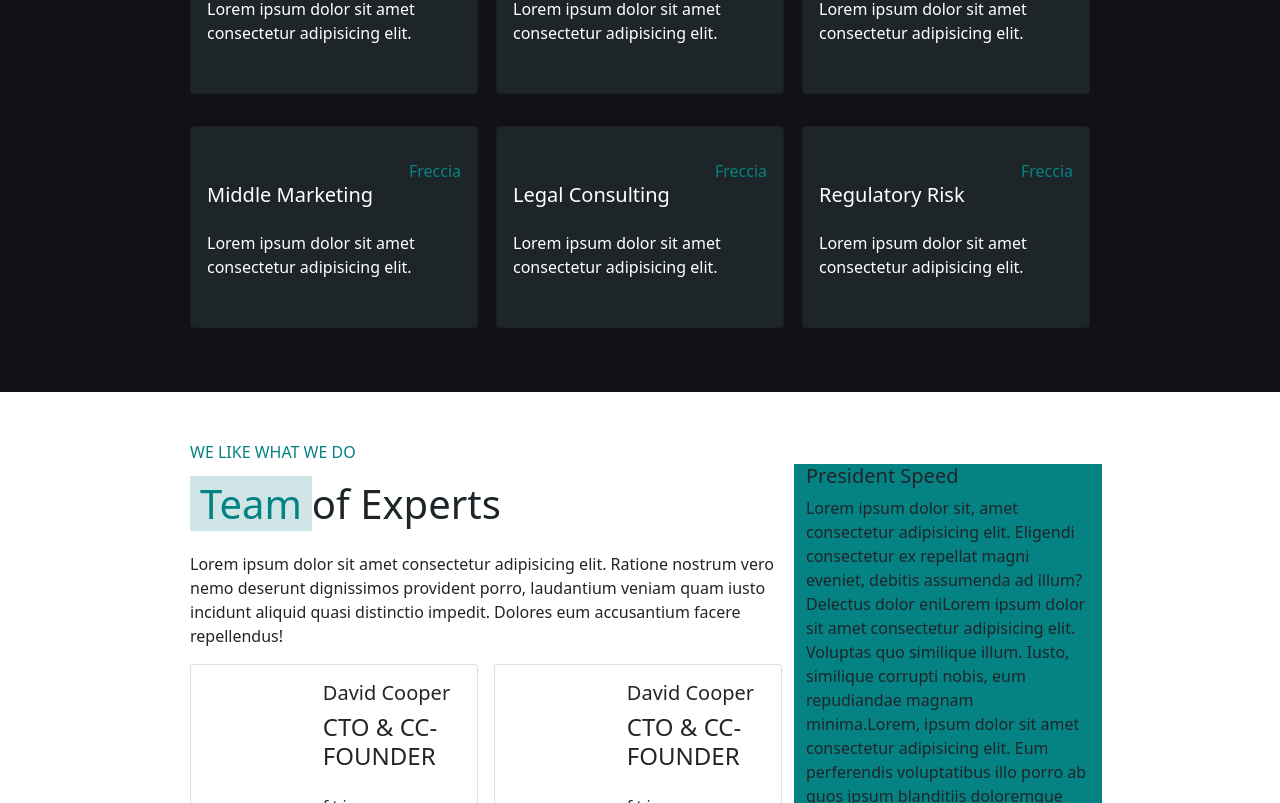
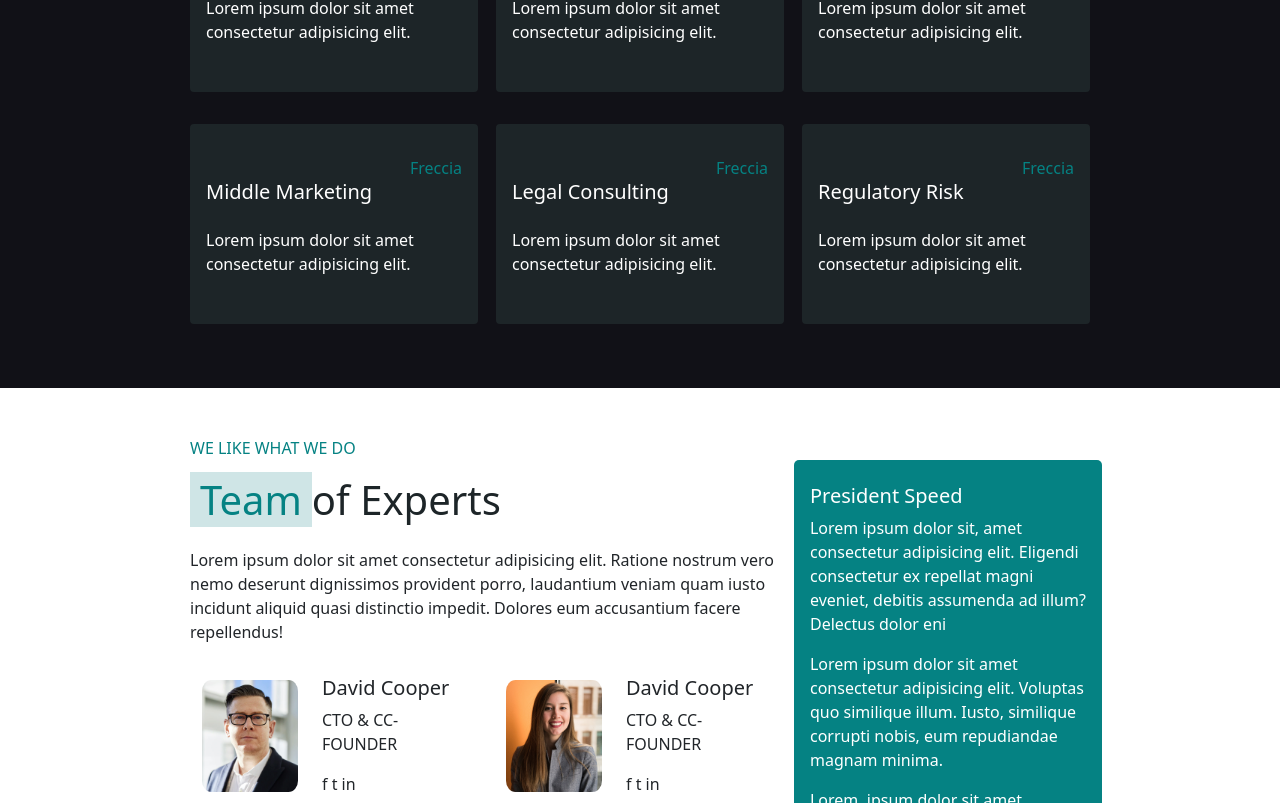
Before and after one commit to yanitejeda/proj-html-vuejs, a Vue app: page / in a window 1280 px wide. Shown: the part 1997-2800 px from the top of the page. Built offline with nearby package versions, Linux system fonts and the light colour scheme.

Commit message:
impostato nuova sezione del main

```diff
--- /dev/null
+++ b/src/components/main/MainNews.vue
@@ -0,0 +1,78 @@
+<template>
+  <div>
+    <div>
+      <div class="Box-container py-5">
+        <div class="text-g pb-3">OUR EDITORIAL CONTENT</div>
+        <h1 class="pb-5">
+          <span>Latest</span><span class="pad-5 text-g">News</span>
+        </h1>
+        <div>
+          <div class="row">
+            <div class="col-8">
+              <p>Lorem ipsum dolor, sit ametvelit sint qui quas</p>
+            </div>
+            <div class="col-4 d-flex justify-content-end align-items-start">
+              <button class="btn btn-green">SEE ALL</button>
+            </div>
+          </div>
+        </div>
+
+        <div class="d-flex flex-wrap justify-content-between">
+          <div
+            class="card my-3 py-3"
+            style="width: 18rem"
+            v-for="(item, i) in cardItem"
+            :key="i"
+          >
+            <!-- card box -->
+            <div class="card-body">
+              <div class="box-text-img color-lightW">
+                <div class="news-img text-g">
+                  <img :src="require(`@/assets/${item.img}`)" alt="" />
+                </div>
+                <h4 class="text-off-hover">{{ item.textfront }}</h4>
+                <div class="text-center hover-text">
+                  <div class="py-4">{{ item.user }} {{ item.time }}</div>
+                  <h3 class="py-3">{{ item.textfront }}</h3>
+                  <h6>{{ item.description }}</h6>
+                </div>
+              </div>
+            </div>
+          </div>
+        </div>
+      </div>
+    </div>
+  </div>
+</template>
+<script>
+export default {
+  name: "MainNews",
+  data() {
+    return {
+      cardItem: [
+        {
+          img: "news-1.jpg",
+          textfront: "loremjjnjnjnjnjn",
+          user: "icona1",
+          time: "icona2",
+          description: "bbbjbj",
+        },
+        {
+          img: "news-2.jpg",
+          textfront: "loremjjnjnjnjnjn",
+          user: "icona1",
+          time: "icona2",
+          description: "bbbjbj",
+        },
+        {
+          img: "news-3.jpg",
+          textfront: "loremjjnjnjnjnjn",
+          user: "icona1",
+          time: "icona2",
+          description: "bbbjbj",
+        },
+      ],
+    };
+  },
+};
+</script>
--- /dev/null
+++ b/src/components/main/MainSendMessage.vue
@@ -0,0 +1,66 @@
+<template>
+  <div>
+    <div class="Box-container py-5">
+      <div>
+        <div class="row">
+          <div class="col-8">
+            <div class="text-g pb-3">SEND A MESSAGE</div>
+            <h1 class="pb-5">
+              <span>Get in</span><span class="pad-5 text-g">Touch</span>
+            </h1>
+            <p>Lorem ipsum dolor, sit ametvelit sint qui quas</p>
+
+            <div>
+              <div class="inpt-box my-3">
+                <input
+                  class="b-none form-control py-3 my-2 w-half bord-10 bg-grey"
+                  type="text"
+                  placeholder="Name"
+                />
+                <input
+                  class="b-none form-control py-3 my-2 w-half bord-10 bg-grey"
+                  type="email"
+                  placeholder="Email"
+                />
+                <input
+                  class="b-none form-control py-3 my-2 w-half bord-10 bg-grey"
+                  type="number"
+                  placeholder="Phone"
+                />
+
+                <select class="bg-grey b-none py-3 my-2 w-half  form-control w-half">
+                  <option selected>more info ↷ </option>
+                  <option value="1">One</option>
+                  <option value="2">Two</option>
+                  <option value="3">Three</option>
+                </select>
+
+                <input class="bg-grey b-none w_full" type="text" placeholder="message" style="height: 150px" />
+
+              </div>
+
+              <button class="btn my-2 my-3 btn-green">SEND</button>
+            </div>
+          </div>
+
+          <div class="col-4 align-items-start">
+              <h5>Example inc.</h5>
+              <p>Lorem ipsum dolor sit amet consectetur adipisicing elit. </p>
+              <p>Lorem ipsum dolor sit, amet consectetur adipisicing.</p>
+            <div class="py-2">icon +(305) 1234-5679</div>
+            <div class="py-2">icon hello@example.com</div>
+            <div class="py-2">icon Main Avenue, 987</div>
+            <button class="btn btn-green-tex my-1">SEE ALL</button>
+
+          </div>
+
+        </div>
+      </div>
+    </div>
+  </div>
+</template>
+<script>
+export default {
+  name: "MainSendMessage",
+};
+</script>
--- a/src/components/main/MainService.vue
+++ b/src/components/main/MainService.vue
@@ -13,7 +13,7 @@
               placeat nam nostrum, reprehenderit doloremque fugiat obcaecati.
             </p>
           </div>
-          <div class="col-4 d-flex justify-content-right align-items-start">
+          <div class="col-4 d-flex justify-content-end align-items-start">
             <button class="btn btn-green">SEE ALL</button>
           </div>
         </div>
--- a/src/components/main/MainTeam.vue
+++ b/src/components/main/MainTeam.vue
@@ -21,17 +21,18 @@
             <div class="d-flex flex-wrap justify-content-between">
 
                 <!-- card section -->
-                <div class="card" style="width: 18rem " v-for="(item, i) in cardItem " :key="i">
-                    <div class="card-body d-flex row" >
+                <div class="card my-3 " style="width: 18rem " v-for="(item, i) in cardItem " :key="i">
+                    <div class="card-body m-0 p-0 align-items-center d-flex row" >
                     <div class="col-5">
                         <div class="img-card">
-                        <!-- <img :src="require('@/assets/' + item.img)" alt="" /> -->
+                        <img :src="require(`@/assets/${item.img}`)" alt="" />
+
                         </div>
                     </div>
                     <div class="col-7">
                         <h5 class="card-title">{{item.tittle}}</h5>
-                        <h4>{{item.position}}</h4>
-                        <p class="card-text py-3">{{item.social1}} {{item.social2}} {{item.social3}}</p>
+                        <p>{{item.position}}</p>
+                        <p class="card-text">{{item.social1}} {{item.social2}} {{item.social3}}</p>
                     </div>
                     </div>
                 </div>
@@ -39,15 +40,15 @@
            </div>
 
           <!-- part right -->
-            <div class="col-4 back-green">
-                <h5>President Speed</h5>
-                <p>
-                    <span>Lorem ipsum dolor sit, amet consectetur adipisicing elit. Eligendi consectetur ex repellat magni eveniet, debitis assumenda ad illum? Delectus dolor eni</span>
-                    <span>Lorem ipsum dolor sit amet consectetur adipisicing elit. Voluptas quo similique illum. Iusto, similique corrupti nobis, eum repudiandae magnam minima.</span>
-                    <span>Lorem, ipsum dolor sit amet consectetur adipisicing elit. Eum perferendis voluptatibus illo porro ab quos ipsum blanditiis doloremque fugiat consequuntur rem in par</span>
+            <div class="col-4 color-lightW px-3 bord-10 back-green">
+                <h5 class="pt-4">President Speed</h5>
+                <div>
+                    <p class="pb-3 mb-0">Lorem ipsum dolor sit, amet consectetur adipisicing elit. Eligendi consectetur ex repellat magni eveniet, debitis assumenda ad illum? Delectus dolor eni</p>
+                    <p class="pb-3 mb-0">Lorem ipsum dolor sit amet consectetur adipisicing elit. Voluptas quo similique illum. Iusto, similique corrupti nobis, eum repudiandae magnam minima.</p>
+                    <p class="pb-3 mb-0">Lorem, ipsum dolor sit amet consectetur adipisicing elit. Eum perferendis voluptatibus illo porro ab quos ipsum blanditiis doloremque fugiat consequuntur rem in par</p>
 
-                </p>
-                <h6>T.Johnson</h6>
+                </div>
+                <h6 class="pb-3">T.Johnson</h6>
 
             </div>
        </div>
@@ -60,28 +61,28 @@ export default {
       return{
           cardItem :[
               {
-                  img:"team-1.gpg",
+                  img:"team-1.jpg",
                   tittle:"David Cooper",
                   position: "CTO & CC-FOUNDER",
                   social1: "f",
                   social2:"t",
                   social3:"in",
               }, {
-                  img:"team-2.gpg",
+                  img:"team-2.jpg",
                   tittle:"David Cooper",
                   position: "CTO & CC-FOUNDER",
                   social1: "f",
                   social2:"t",
                   social3:"in",
               }, {
-                  img:"team-3.gpg",
+                  img:"team-3.jpg",
                   tittle:"David Cooper",
                   position: "CTO & CC-FOUNDER",
                   social1: "f",
                   social2:"t",
                   social3:"in",
               }, {
-                  img:"team-4.gpg",
+                  img:"team-4.jpg",
                   tittle:"David Cooper",
                   position: "CTO & CC-FOUNDER",
                   social1: "f",
--- a/src/styles/header.scss
+++ b/src/styles/header.scss
@@ -10,11 +10,30 @@
     background-image: url(./assets/bg-2.jpg);
     background-size: cover;
     height: 50vw;
+    position: relative;
 }
+/*
+.bg-img::before{
+    content: "";
+    background-color: rgba(0, 0, 0, 0.5);
+    position: absolute;
+    top: 0;
+    left: 0;
+    right: 0;
+    bottom: 0;
+} */
+
 
 .btn-green{
     background-color: $btn-dark;
     color: $TextW;
+    padding-inline: 20px;
+}
+
+.btn-green-tex{
+    border: 1px solid $btn-dark;
+    color: $btn-dark;
+    padding-inline: 20px;
 }
 
 .btn-light{
@@ -22,6 +41,7 @@
     background:none;
     border: 1px solid  $btn-dark;
     color: $TextW;
+    padding-inline: 20px;
 
     &:hover{
 
--- a/src/styles/main.scss
+++ b/src/styles/main.scss
@@ -1,5 +1,18 @@
-.h1-tittle-d{
-color: $dark-text;
+.bord-10{
+    border-radius: 5px;
+    overflow: hidden;
+}
+
+.w_full{ width: 100%;}
+.h1-tittle-d{color: $dark-text;}
+.card{border: none;}
+.b-none{border: none;}
+.bg-grey{background-color: $ColorG;}
+.w-half{width: 49%;}
+.inpt-box{
+    display: flex;
+    flex-wrap: wrap;
+    justify-content: space-between;
 }
 
 .text-g{color: $green-text;}
@@ -21,7 +34,68 @@ color: $dark-text;
     }
 }
 
-.img-card{
+.box-text-img{
+
+    .text-off-hover{
+        opacity: 1;
+    }
+    &:hover{
+        .text-off-hover{
+            opacity: 0;
+        }
+    }
+
+    &:hover{
+        .hover-text{
+            opacity: 1;
+             background-color:  rgba(0, 0, 0, 0.411);
+
+        }
+    }
+
+    position: relative;
+    border-radius: 30px;
+    overflow: hidden;
+    //testo della card nascosto
+    .hover-text{
+        opacity: 0;
+        position: absolute;
+        top: 0;
+        bottom: 0;
+        left: 0;
+        right: 0;
+    }
+
+    h4 {
+        position: absolute;
+    bottom: 30px;
+    text-align: center;
+    left: 0;
+    right: 0;
+    }
+
+
+
+}
+
+.news-img{
+    position: relative;
+
+
+    &::before{
+    content: "";
+    background-color: rgba(0, 0, 0, 0.308);
+    position: absolute;
+    top: 0;
+    left: 0;
+    right: 0;
+    bottom: 0;
+
+    }
+}
+
+.news-img, .img-card{
+
     border-radius: 10%;
     overflow: hidden;
     img{
@@ -29,6 +103,8 @@ color: $dark-text;
         object-fit: cover;
     }
 }
+
+
 
 ul{
     list-style:none
--- a/src/styles/variables.scss
+++ b/src/styles/variables.scss
@@ -1,5 +1,6 @@
 $BCdarkBlue:#568597;
 $TextW:#FFFFFF;
+$ColorG:#ECECEC;
 
 .Box-container{
     width:900px;
```
Also changed, not shown: src/components/Main.vue (+11 -1 lines), src/components/main/MainNLetter.vue (added, +38 -0 lines).
